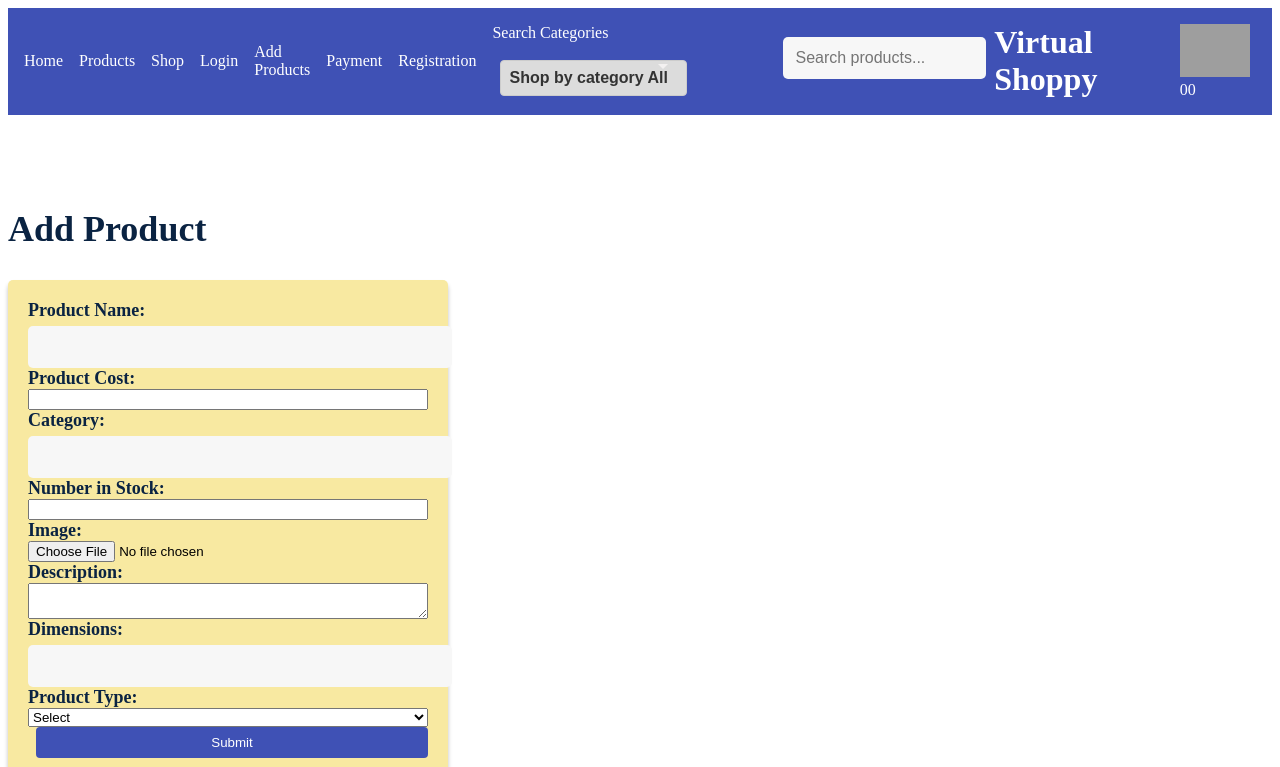
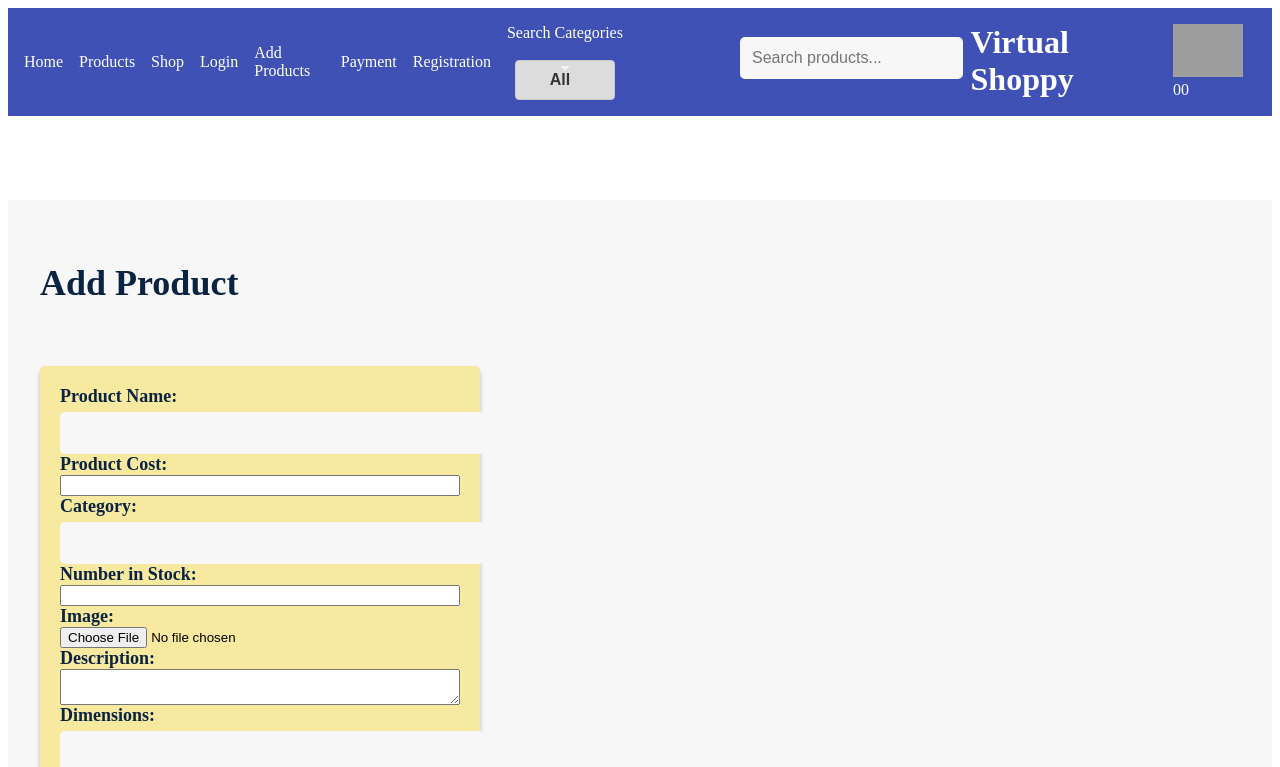
Before and after one commit to allumellu/v_s, a React (Create React App) app: page /addproduct in a window 1280 px wide. Shown: the top 767 px of the page. Built offline with nearby package versions, Linux system fonts and the light colour scheme; grey boxes are pictures that could not be loaded.

Commit message:
April 15 praveen

```diff
--- a/src/components/logged_in_business_user/Addproduct.css
+++ b/src/components/logged_in_business_user/Addproduct.css
@@ -1,12 +1,14 @@
 .shop-container {
   max-width: 1200px;
-  margin: 0 auto;
+  margin: 20px auto;
   display: flex;
+  flex-direction: column;
   flex-wrap: wrap;
   justify-content: center;
   align-items: flex-start;
   padding: 20px;
 }
+
 
 .product-list-container {
   width: 100%;
@@ -39,17 +41,18 @@
   }
 }
 
+
 /* Product card */
 
 .product-card {
   width: 100%;
   max-width: 300px;
-  background-color: #fff;
   border-radius: 10px;
   box-shadow: 0px 2px 10px rgba(0, 0, 0, 0.1);
   margin-right: 20px;
   margin-bottom: 20px;
   position: relative;
+
 }
 
 .product-image {
--- a/src/components/logged_in_business_user/Addproduct.jsx
+++ b/src/components/logged_in_business_user/Addproduct.jsx
@@ -17,9 +17,9 @@ const AddProduct = () => {
   };
 
   return (
-    <div className='add-product-container'>
+    <div className='shop-container'>
       <h2>Add Product</h2>
-      <form onSubmit={handleSubmit}>
+      <form onSubmit={handleSubmit} className='form'>
         <label htmlFor='productName'>Product Name:</label>
         <input
           type='text'
@@ -84,6 +84,7 @@ const AddProduct = () => {
           <option value='new'>New</option>
           <option value='refurbished'>Refurbished</option>
         </select>
+        <br />
         <button type='submit'>Submit</button>
       </form>
     </div>
--- a/src/components/logged_in_business_user/Payment.css
+++ b/src/components/logged_in_business_user/Payment.css
@@ -23,6 +23,7 @@ form {
 
 .form-control {
   margin-bottom: 20px;
+  margin-right: 20px;
 }
 
 label {
--- a/src/plugins/Categories.css
+++ b/src/plugins/Categories.css
@@ -3,6 +3,7 @@
   display: inline-block;
   margin-right: 5px;
   padding-top: 18px;
+  min-width: 100px;
 }
 
 .dropdown-toggle {
@@ -12,7 +13,8 @@
   cursor: pointer;
   font-size: 16px;
   font-weight: bold;
-  padding: px;
+  min-width: 100px;
+  padding: 10px;
   position: relative;
   transition: background-color 0.2s ease-in-out, color 0.2s ease-in-out;
   background-color: rgb(220, 220, 220);
--- a/src/plugins/Categories.jsx
+++ b/src/plugins/Categories.jsx
@@ -29,6 +29,7 @@ const categories = [
   "Tools & Home Improvement",
   "Toys & Games",
   "Video Games",
+  "All",
 ];
 
 const Dropdown = () => {
@@ -43,7 +44,7 @@ const Dropdown = () => {
   return (
     <div className='dropdown-container'>
       <button className='dropdown-toggle' onClick={() => setIsOpen(!isOpen)}>
-        Shop by category {selectedCategory}{" "}
+        {selectedCategory}{" "}
         <span className={`arrow ${isOpen ? "up" : "down"}`} />
       </button>
       {isOpen && (
```
